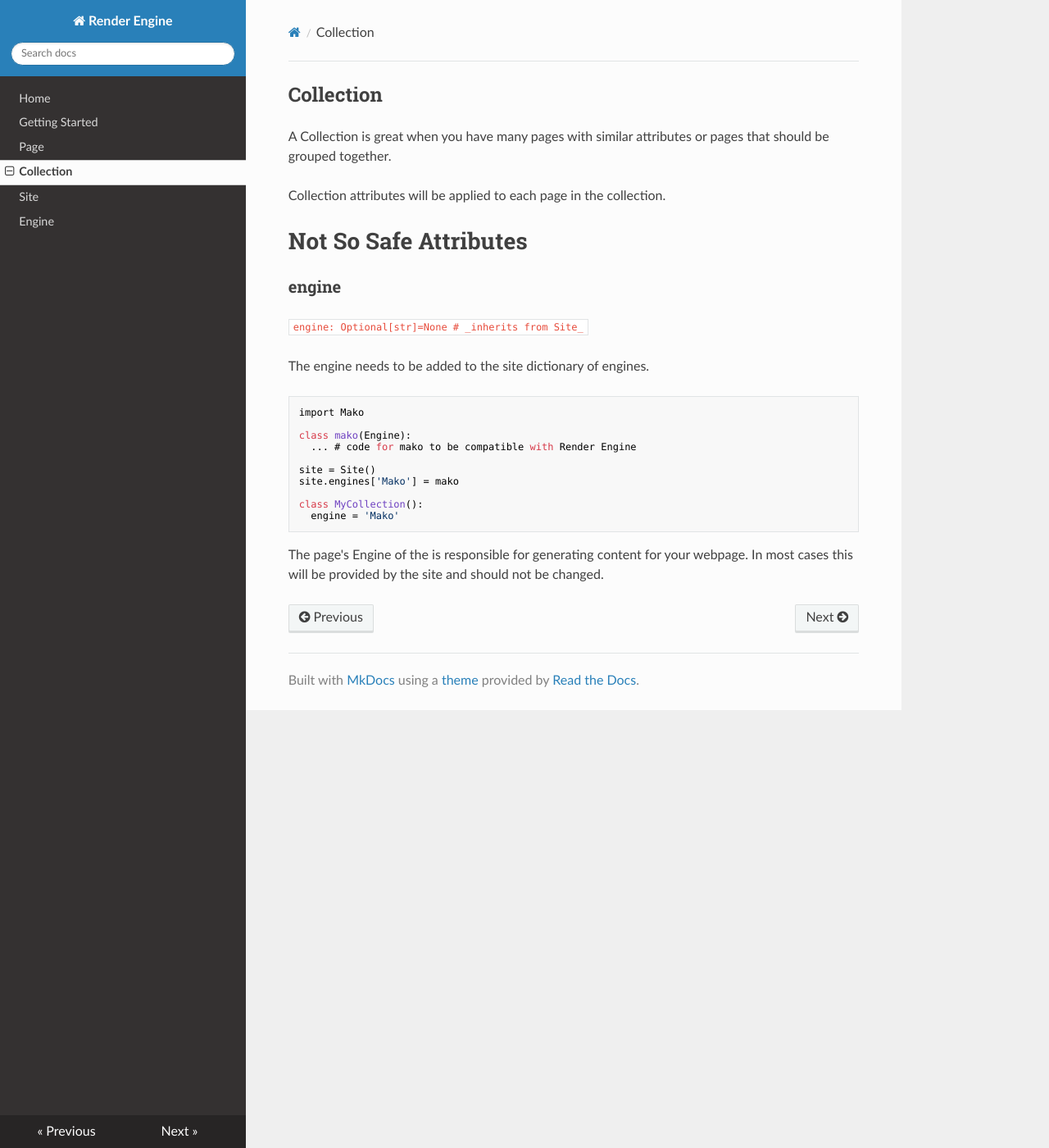
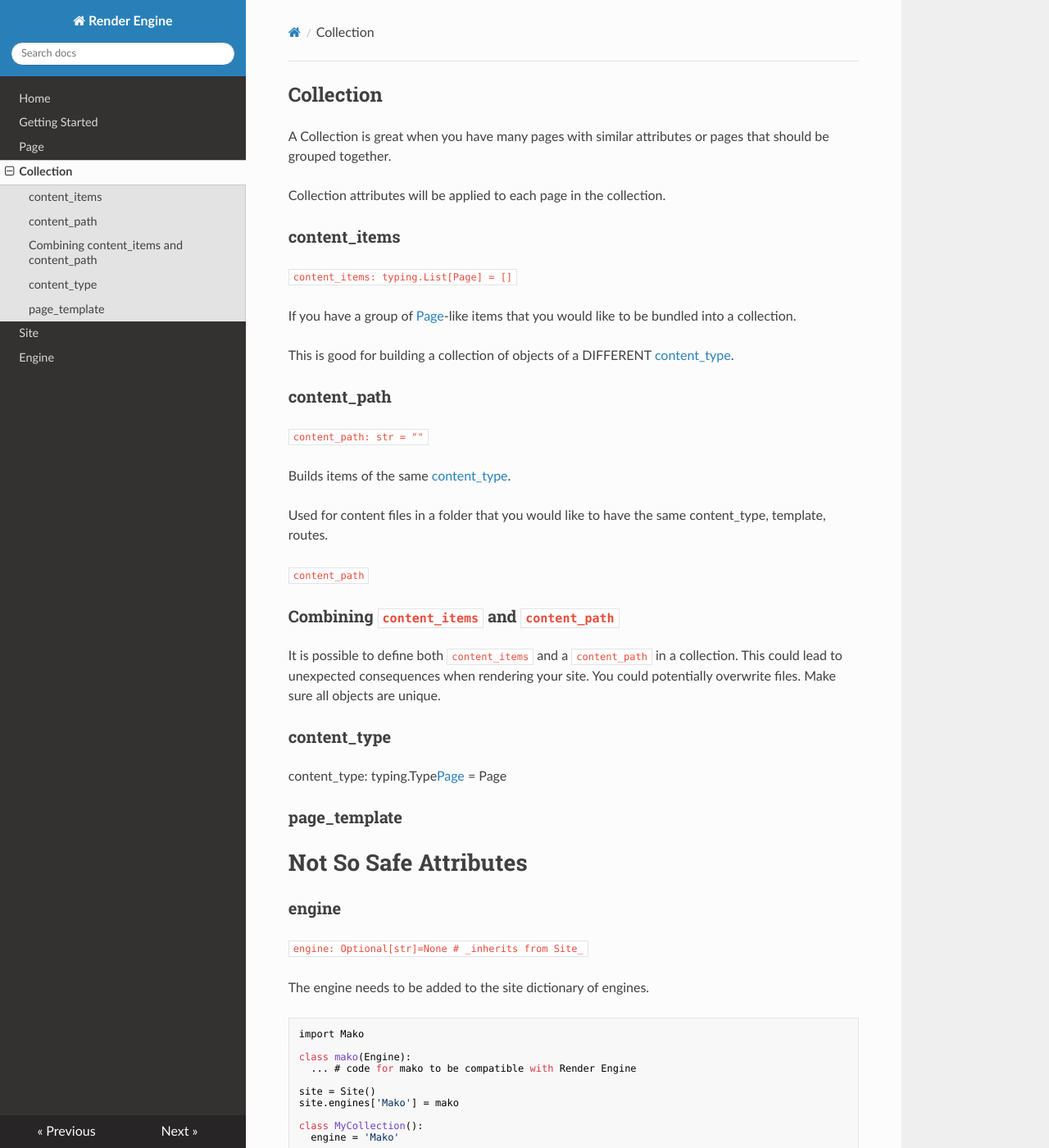
Before and after one commit to render-engine/render-engine, an MkDocs documentation site: the page built from docs/collection.md, in a window 1280 px wide and 1400 px high. Shown: the whole window at 82% size. Built offline with MkDocs 1.6.1, drawn with Linux system fonts in a browser that asks for light colours; nearby versions of some CDN libraries.

Commit message:
update page docs

```diff
--- a/docs/collection.md
+++ b/docs/collection.md
@@ -6,6 +6,41 @@ that should be grouped together.
 
 Collection attributes will be applied to each page in the collection.
 
+### content_items
+
+`content_items: typing.List[Page] = []`
+
+If you have a group of [Page]-like items that you would like to be bundled into a
+collection.
+
+This is good for building a collection of objects of a DIFFERENT [content_type].
+
+### content_path
+
+`content_path: str = ""`
+
+Builds items of the same [content_type].
+
+Used for content files in a folder that you would like to have the same
+content_type, template, routes.
+
+`content_path`
+
+
+### Combining `content_items` and `content_path`
+
+It is possible to define both `content_items` and a `content_path` in a
+collection. This could lead to unexpected consequences when rendering your
+site. You could potentially overwrite files. Make sure all objects are
+unique.
+
+### content_type
+
+content_type: typing.Type[Page] = Page
+
+
+
+### page_template
 Not So Safe Attributes
 ====
 
@@ -31,3 +66,6 @@ class MyCollection():
 The page's Engine of the is responsible for generating content for your
 webpage. In most cases this will be provided by the site and should not be
 changed.
+
+[content_type]: #content-type
+[Page]: /page.html
--- a/setup.py
+++ b/setup.py
@@ -24,7 +24,7 @@ with open(path.join(here, 'README.md'), encoding='utf-8') as f:
 
 setup(
     name='render_engine',  # Required
-    version='2020.7.14',  # Required
+    version='2020.7.16',  # Required
     description='Static Page Generation with Flask-like simplicity and flair ✨',  # Optional
     long_description=long_description,  # Optional
     long_description_content_type='text/markdown',  # Optional (see note above)
```
Also changed, not shown: 5 other files.
